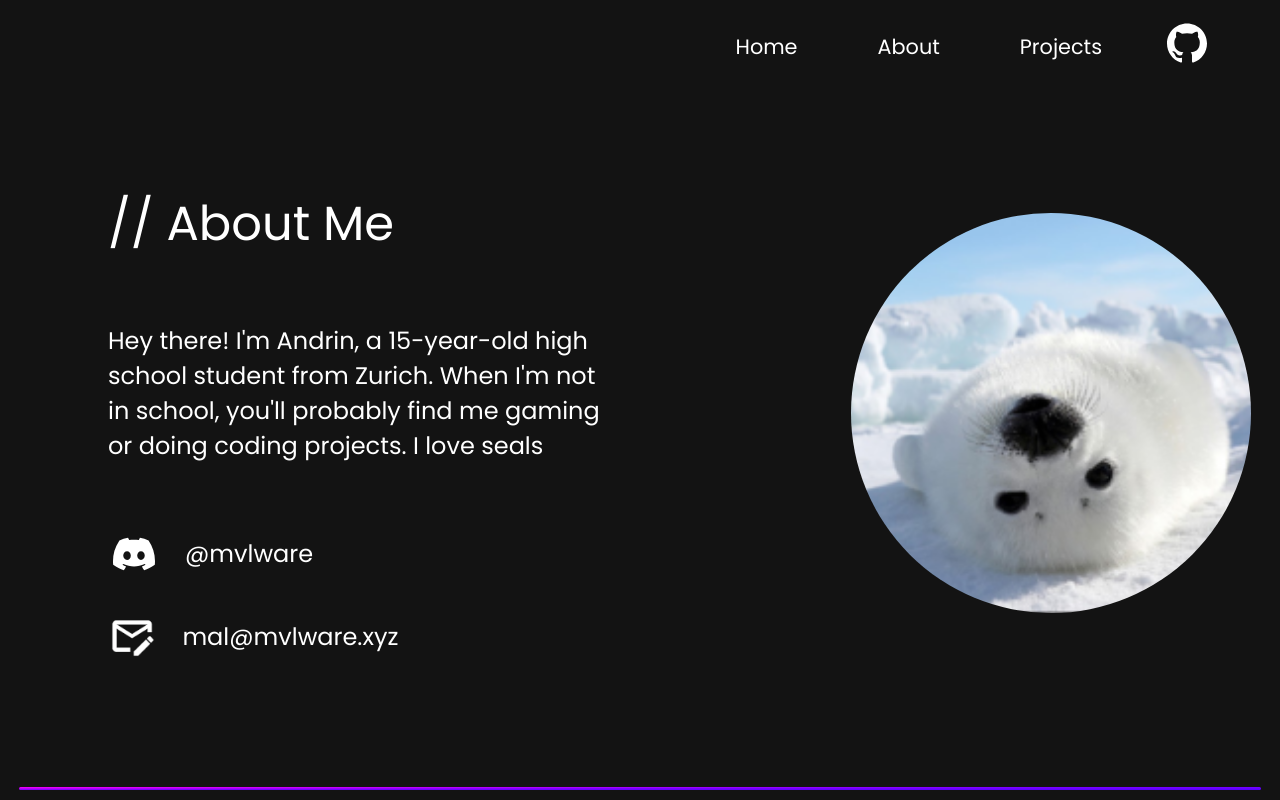
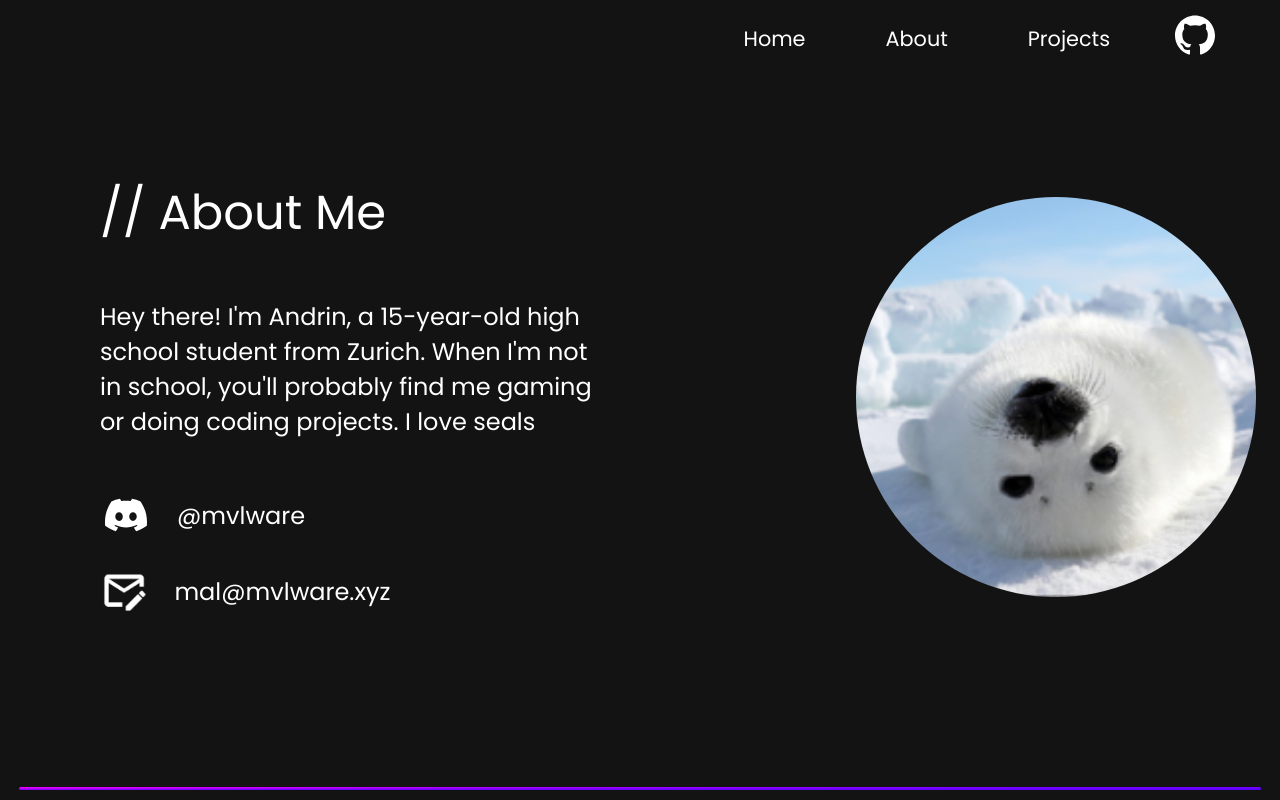
Before and after one commit to mvlwarekekw/mvlware.xyz, a Vue app: page /about in a window 1280 px wide. Built offline with nearby package versions, Linux system fonts and the light colour scheme.

Commit message:
change: removed auto margin

```diff
--- a/src/assets/main.css
+++ b/src/assets/main.css
@@ -1,4 +1,8 @@
 @import url('https://fonts.googleapis.com/css2?family=Poppins:wght@100;200;300;400;500;600;700;800;900&display=swap');@import url('https://fonts.googleapis.com/css2?family=Poppins:wght@100;200;300;400;500;600;700;800;900&display=swap');
+
+* {
+  margin: 0;
+}
 
 body {
   font-family: 'Poppins', sans-serif;
--- a/src/components/About.vue
+++ b/src/components/About.vue
@@ -9,7 +9,7 @@
       <h2 class="text-xl">// About Me</h2>
       <p class="text-md">Hey there! I'm Andrin, a 15-year-old high school student from Zurich. When I'm not in school, you'll probably find me gaming or doing coding projects.  I love seals</p>
       <br>
-      <div class="wrapper">
+      <div class="wrapper dc">
         <img src="/src/assets/discord-light.svg" alt="" class="discord">
         <p class="text-md">@mvlware</p>
       </div>
@@ -40,6 +40,10 @@
   padding-left: 100px;
 }
 
+.aboutme h2 {
+  margin-bottom: 50px;
+}
+
 .aboutme p {
   max-width: 40vw;
 }
@@ -47,6 +51,10 @@
 .wrapper {
   display: flex;
   align-items: center;
+}
+
+.dc {
+  margin: 30px 0;
 }
 
 .discord {
```
